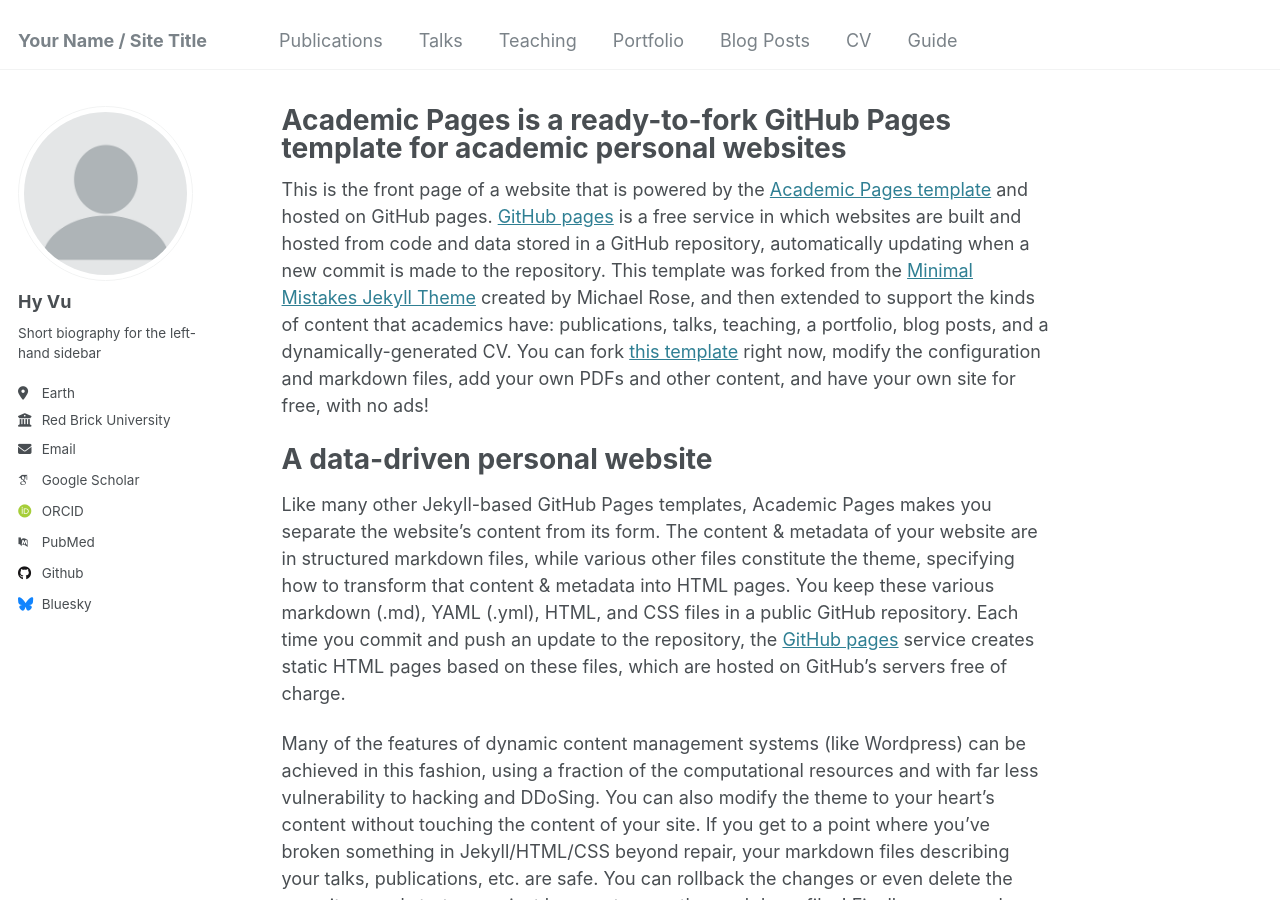
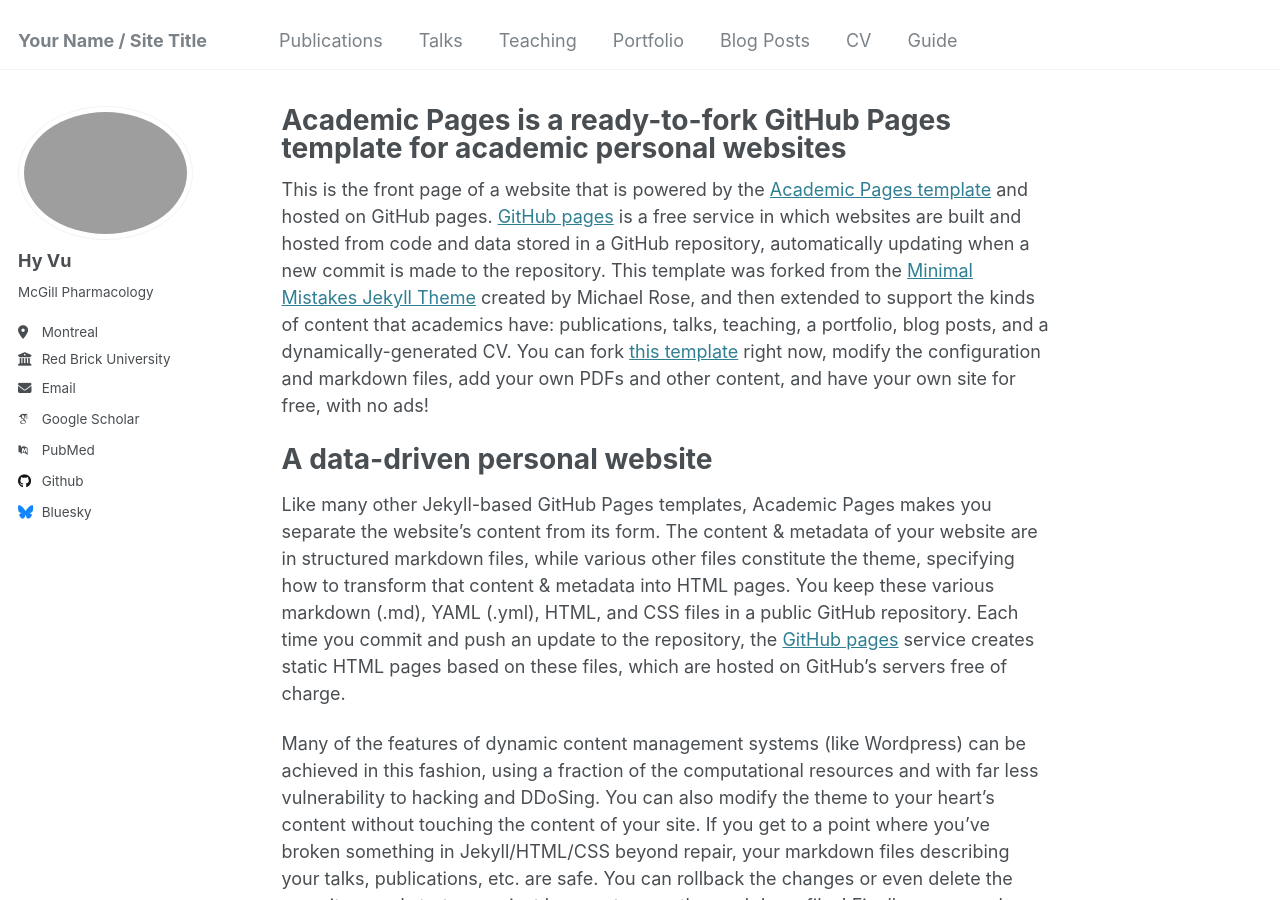
Before and after one commit to Hy-Vu/Hy-Vu.github.io, a Jekyll site: the page built from _pages/about.md, in a window 1280 px wide and 900 px high. Built offline with Jekyll 4.4.1, drawn with Linux system fonts in a browser that asks for light colours; some web fonts are replaced.

Commit message:
Update _config.yml

```diff
--- a/_config.yml
+++ b/_config.yml
@@ -11,7 +11,7 @@
 title                    : "Your Name / Site Title"
 title_separator          : "-"
 name                     : &name "Hy Vu"
-description              : &description "McGill Pharmacology"
+description              : &description "---"
 #url                      : https://academicpages.github.io # the base hostname & protocol for your site e.g. "https://[your GitHub username].github.io"
 #baseurl                  : "" # the subpath of your site, e.g. "/blog"
 #repository               : "academicpages/academicpages.github.io"
@@ -21,20 +21,20 @@
 #               Additional customization can be done by editing /_includes/author-profile.html
 author:
   # Biographic information
-  avatar           : "profile.png"
+  # avatar           : "profile.png"
   name             : "Hy Vu"
   pronouns         : # example: "she/her"
-  bio              : "Short biography for the left-hand sidebar"
-  location         : "Earth"
+  bio              : "McGill Pharmacology"
+  location         : "Montreal"
   employer         : "Red Brick University"
-  uri              : # URL
-  email            : "none@example.org"
+  #uri              : # URL
+  email            : "hyvu15@gmail.com"
 
   # Academic websites
   arxiv            : # URL - Update with the correct link to your profile
   googlescholar    : "https://scholar.google.com/citations?user=PS_CX0AAAAAJ"
   impactstory      : # URL
-  orcid            : "http://orcid.org/yourorcidurl"
+  # orcid            : "http://orcid.org/yourorcidurl"
   semantic         : # URL
   pubmed           : "https://www.ncbi.nlm.nih.gov/pubmed/?term=john+snow"
   researchgate     : # URL
```
